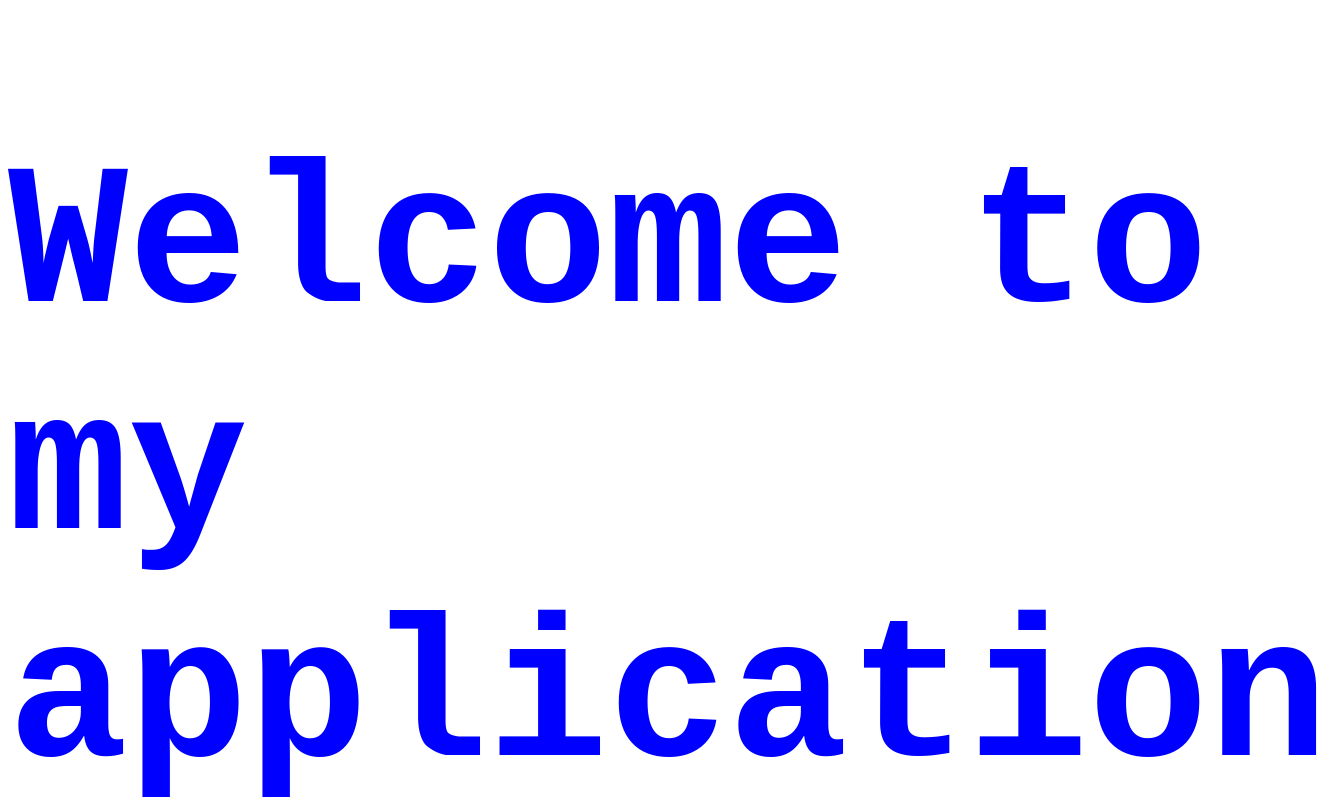
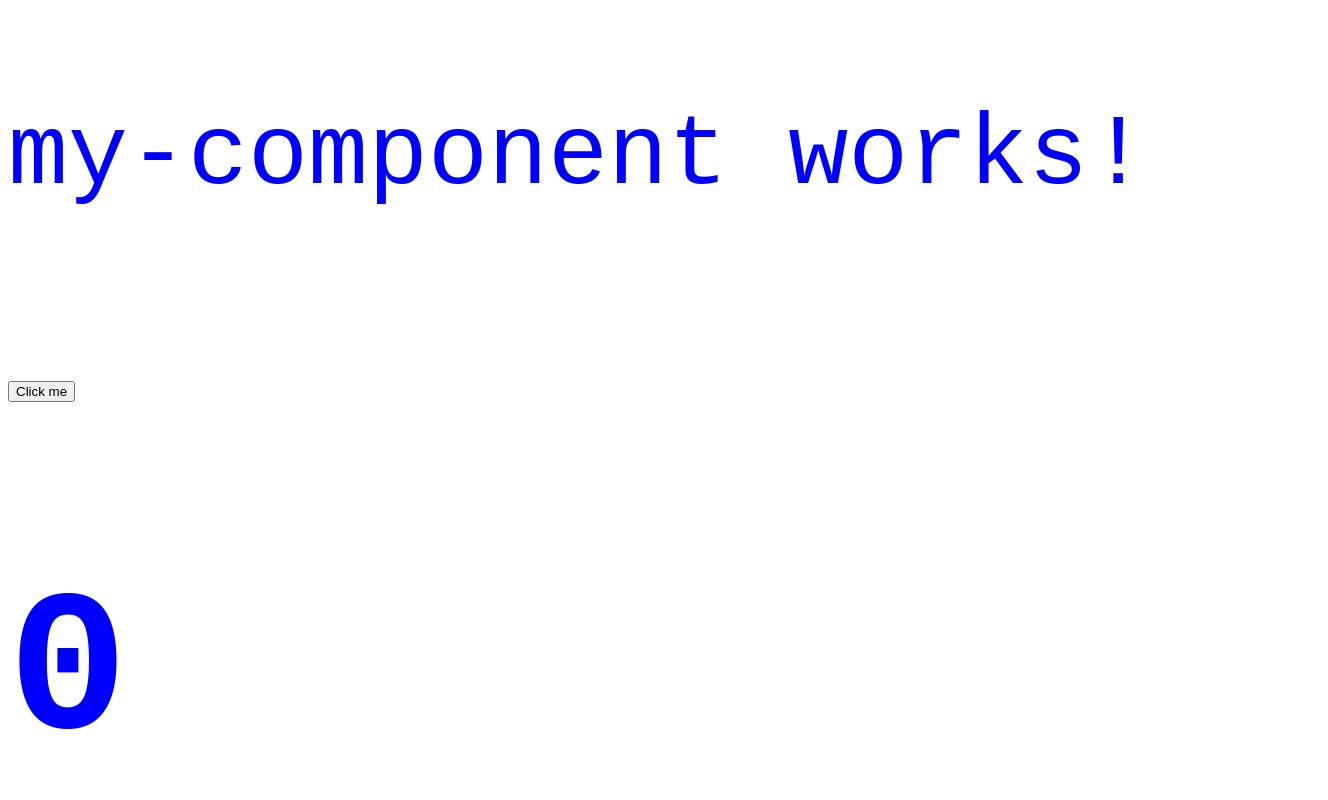
Before and after one commit to jsalazarf27/todo1, an Angular app: page / in a window 1280 px wide. Shown: the top 800 px of the page, 1328 px wide, since content can reach past the window. Built offline with nearby package versions, Linux system fonts and the light colour scheme.

Commit message:
add count and string interpolation

```diff
--- a/src/app/app.component.html
+++ b/src/app/app.component.html
@@ -1,4 +1,5 @@
 <div>
- <h1>Welcome to {{title}} by {{author}}</h1>
- <app-my-component></app-my-component>
+    <app-my-component></app-my-component>
+    <button (click)="count = count + 1">Click me</button>
+    <h1>{{count}}</h1>
 </div>
--- a/src/app/app.component.ts
+++ b/src/app/app.component.ts
@@ -8,4 +8,5 @@ import { Component } from '@angular/core';
 export class AppComponent {
 	title = 'my application';
 	author = 'Jhon Salazar';
+	count = 0;
 }
```
